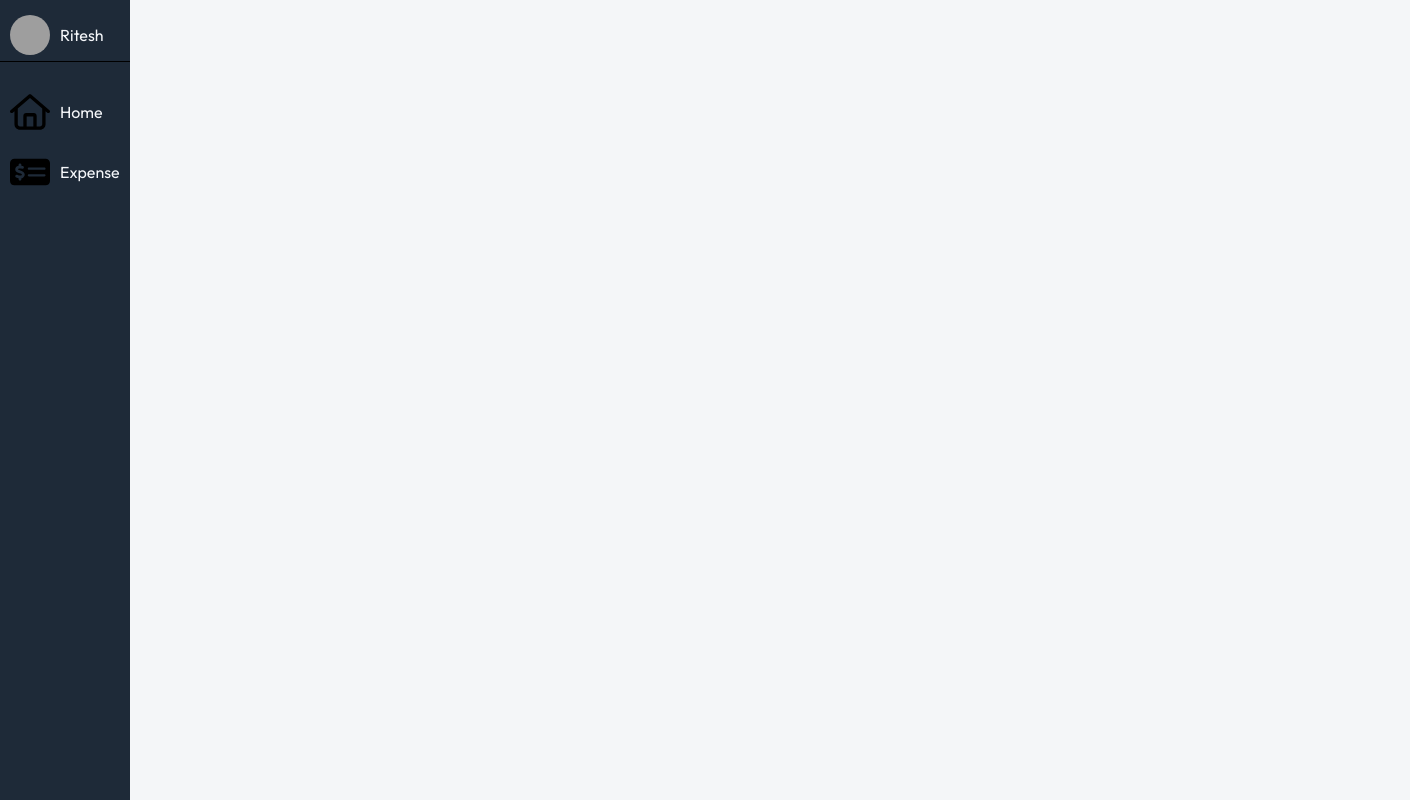
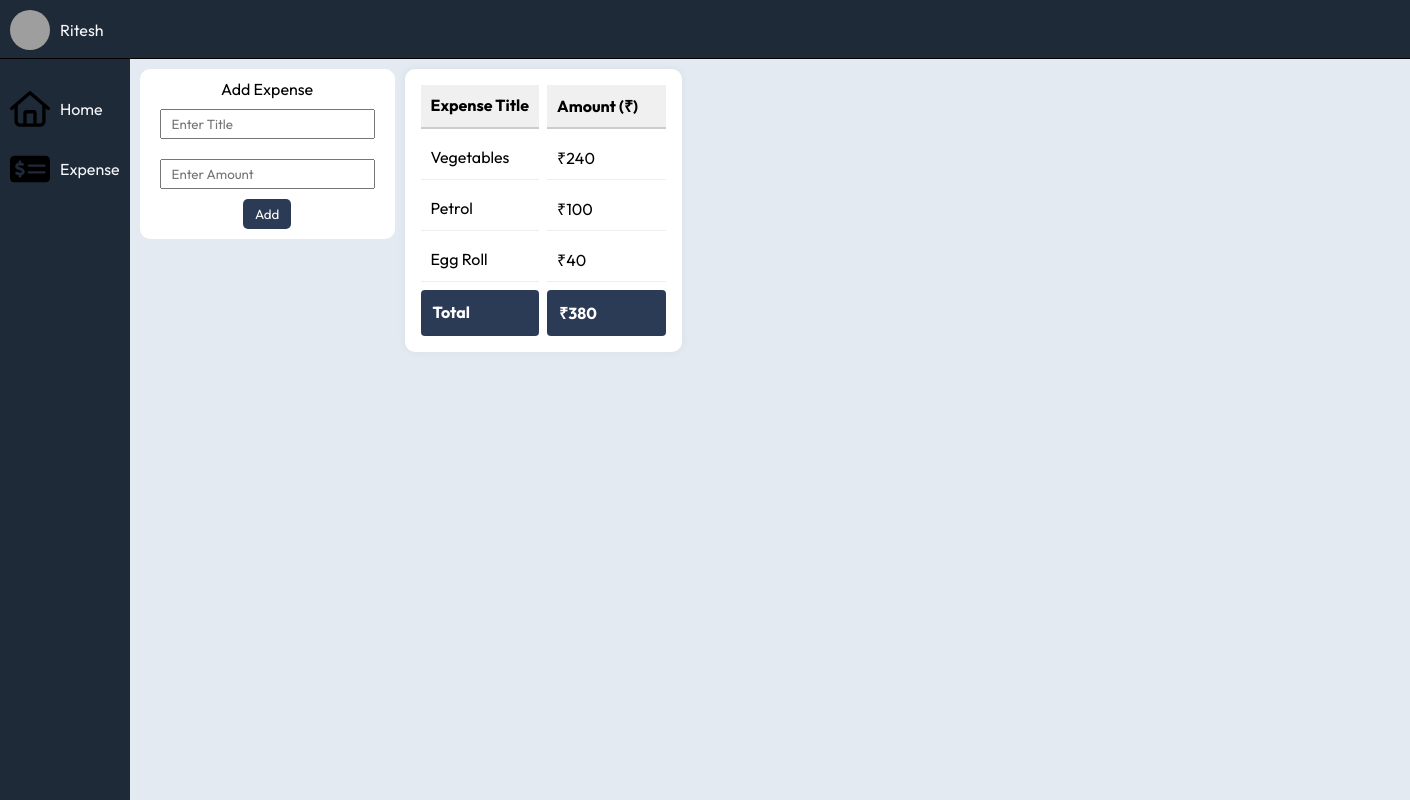
Before and after one commit to Ritesh-Kumar-Verma/Expense-Tracker, a React (Vite) app: page / in a window 1280 px wide. Shown: the top 800 px of the page, 1410 px wide, since content can reach past the window. Built offline with nearby package versions, Linux system fonts and the light colour scheme; grey boxes are pictures that could not be loaded.

Commit message:
add card and table complete

```diff
--- a/src/App.css
+++ /dev/null
@@ -1,11 +0,0 @@
-@import url('https://fonts.googleapis.com/css2?family=Outfit:wght@100..900&display=swap');
-#root {
-
-}
-
-body{
-    background-color: #F4F6F8;
-
-    font-family: Outfit;
-    margin: 0;
-}
--- a/src/App.jsx
+++ b/src/App.jsx
@@ -1,11 +1,12 @@
 import React from 'react'
 import Sidebar from './Components/Sidebar/Sidebar'
-import './App.css'
+import Main from './Components/Main/Main'
 const App = () => {
   return (
-    <div>
+    <>
       <Sidebar/>
-    </div>
+      <Main/>
+    </>
   )
 }
 
--- /dev/null
+++ b/src/Components/Cards/ExpenseCard/ExpenseCard.css
@@ -0,0 +1,35 @@
+.add-expense-card{
+    display: inline-flex;
+    flex-direction: column;
+    background-color: white;
+    padding: 10px;
+    border-radius: 10px;
+    height: fit-content;
+
+}
+.add-expense-card .title{
+    text-align: center;
+}
+.add-expense-card input{
+    margin: 10px;
+    height: 30px;
+    padding: 10px;
+}
+
+.add-expense-card button {
+  height: 30px;
+  width: auto; /* Fit to text */
+  padding: 6px 12px;
+
+  display: inline-flex;
+  justify-content: center;
+  align-items: center;
+
+  align-self: center;
+  cursor: pointer;
+
+  background-color: #2B3A55;
+  color: white;
+  border: none;
+  border-radius: 5px;
+}
--- /dev/null
+++ b/src/Components/Cards/ExpenseCard/ExpenseCard.jsx
@@ -0,0 +1,20 @@
+import React from 'react'
+import './ExpenseCard.css'
+
+
+const ExpenseCard = () => {
+  return (
+    <div className="add-expense-card">
+        <div className="title">
+            <p>Add Expense</p>
+        </div>
+
+        <input type="text" placeholder='Enter Title'/>
+        <input type="text" placeholder='Enter Amount'/>
+        <button>Add</button>
+
+    </div>
+  )
+}
+
+export default ExpenseCard
--- /dev/null
+++ b/src/Components/Cards/ListOfExpense/ListOfExpense.css
@@ -0,0 +1,39 @@
+.list{
+    background-color: white;
+    display: grid;
+    grid-template-columns: 1fr 1fr ;
+
+}
+.expense-grid {
+  display: grid;
+  grid-template-columns: 1fr 1fr;
+  gap: 8px;
+  background-color: white;
+  padding: 16px;
+  border-radius: 10px;
+  /* max-width: 400px; */
+  height: fit-content;
+
+  box-shadow: 0 0 10px rgba(0,0,0,0.05);
+}
+
+.grid-header {
+  font-weight: bold;
+  background-color: #f0f0f0;
+  padding: 10px;
+  border-bottom: 2px solid #ccc;
+}
+
+.grid-cell {
+  padding: 10px;
+  border-bottom: 1px solid #eee;
+}
+
+.grid-total-label,
+.grid-total-value {
+  font-weight: bold;
+  background-color: #2B3A55;
+  color: white;
+  padding: 12px;
+  border-radius: 4px;
+}
--- /dev/null
+++ b/src/Components/Cards/ListOfExpense/ListOfExpense.jsx
@@ -0,0 +1,32 @@
+import React from 'react'
+import './ListOfExpense.css'
+
+
+
+const ListOfExpense = ({expenseList}) => {
+    const total = Object.values(expenseList).reduce((sum, amount) => sum + amount, 0);
+
+
+
+  return (
+   <div className="expense-grid">
+
+      <div className="grid-header">Expense Title</div>
+      <div className="grid-header">Amount (₹)</div>
+
+
+      {Object.entries(expenseList).map(([title, amount], index) => (
+        <React.Fragment key={index}>
+          <div className="grid-cell">{title}</div>
+          <div className="grid-cell">₹{amount}</div>
+        </React.Fragment>
+      ))}
+
+
+      <div className="grid-total-label">Total</div>
+      <div className="grid-total-value">₹{total}</div>
+    </div>
+  )
+}
+
+export default ListOfExpense
--- /dev/null
+++ b/src/Components/Main/Main.css
@@ -0,0 +1,23 @@
+.main-and-header{
+
+
+}
+
+
+.header{
+background-color:#1e2a38;
+width: 100vw;
+height: 59px;
+border-bottom: solid;
+border-width: 1px;
+}
+
+.main{
+    background-color: #E3EAF2;
+    width: 100vw;
+    height: 100vh;
+    padding: 10px;
+    display: inline-flex;
+    gap: 10px;
+
+}
--- /dev/null
+++ b/src/Components/Main/Main.jsx
@@ -0,0 +1,32 @@
+import React from 'react'
+import './Main.css'
+import ExpenseCard from '../Cards/ExpenseCard/ExpenseCard'
+import ListOfExpense from '../Cards/ListOfExpense/ListOfExpense'
+
+let expenseList = {
+  "Vegetables" : 240,
+  "Petrol" :100,
+  "Egg Roll" : 40
+
+};
+
+const Main = () => {
+  return (
+    <div className="main-and-header">
+        <div className="header">
+
+        </div>
+
+        <div className="main">
+
+
+          <ExpenseCard/>
+          <ListOfExpense expenseList = {expenseList}/>
+
+        </div>
+
+    </div>
+  )
+}
+
+export default Main
--- a/src/Components/Sidebar/Sidebar.css
+++ b/src/Components/Sidebar/Sidebar.css
@@ -2,16 +2,16 @@
   display: inline-flex;
   flex-direction: column;
   background-color: #1e2a38;
-
   height: 100vh;
 }
 
 .profile {
   display: flex;
   flex-direction: row;
-  margin: 5px 0px 20px 0px;
+  margin: 0px 0px 20px 0px;
   border-bottom: solid;
   border-width: 1px;
+  padding-bottom: 8px;
 }
 
 .profile img {
--- a/src/index.css
+++ b/src/index.css
@@ -1,3 +1,13 @@
-:root {
+@import url('https://fonts.googleapis.com/css2?family=Outfit:wght@100..900&display=swap');
 
+
+*{
+  padding: 0;
+  margin: 0;
+  box-sizing: border-box;
+  font-family: Outfit;
 }
+
+#root{
+  display: flex;
+}
```
